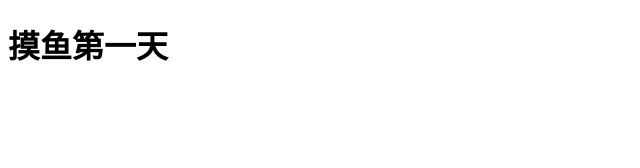
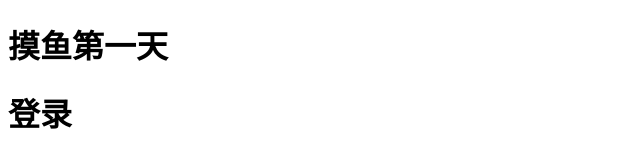
Before and after one commit to blueyudeng/0607class, a plain HTML site: page index.htm in a window 1280 px wide. Shown: the whole page, without its empty margins (0-640 px from the left). Drawn offline with Linux system fonts and the light colour scheme.

Commit message:
yulei做了个登录

```diff
--- a/index.htm
+++ b/index.htm
@@ -12,6 +12,10 @@
     <div class="box">
         <h1>摸鱼第一天</h1>
     </div>
+
+    <div class="dl">
+        <h1>登录</h1>
+    </div>
 </body>
 
 </html>
--- a/index.js
+++ b/index.js
@@ -1 +1,2 @@
 console.log("第一天摸鱼");
+console.log("yulei写了个登录");
--- /dev/null
+++ b/yulei.css
@@ -0,0 +1,4 @@
+.dl {
+  width: 100px;
+  height: 100px;
+}
```
